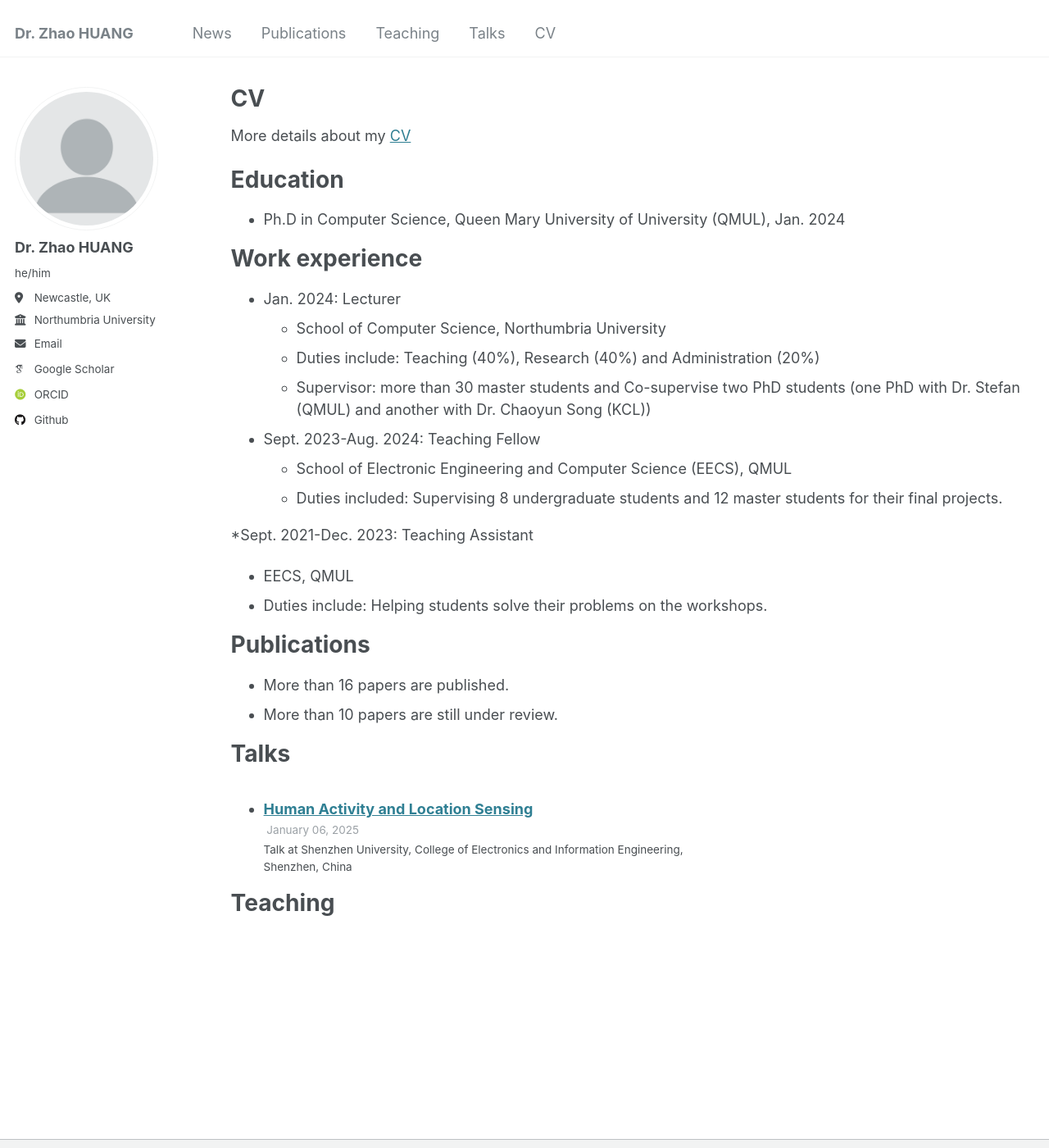
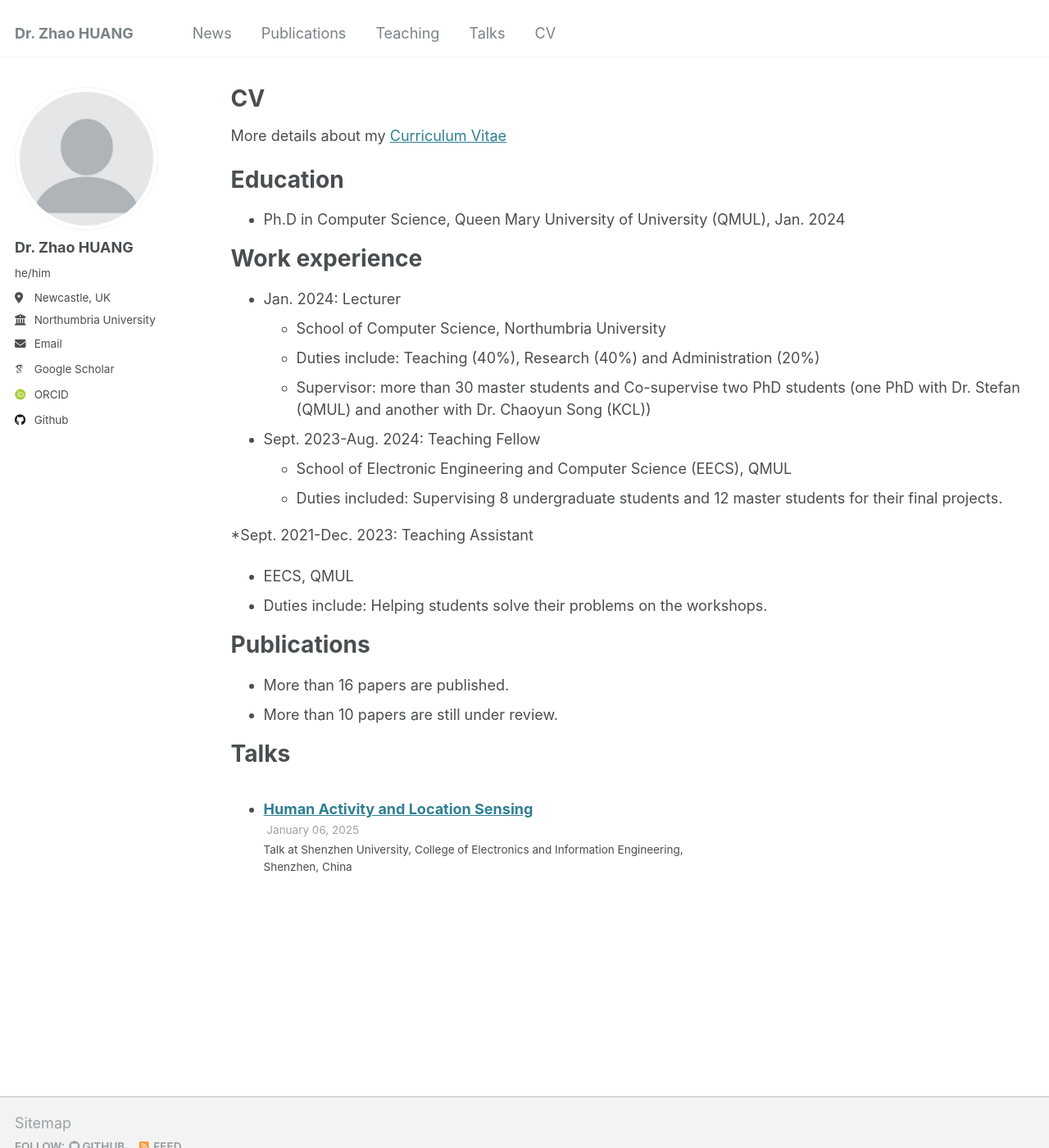
Before and after one commit to ZZ2020zz/ZZ2020zz.github.io, a Jekyll site: the page built from _pages/cv.md, in a window 1280 px wide and 1400 px high. Shown: the whole window at 82% size. Built offline with Jekyll 4.4.1, drawn with Linux system fonts in a browser that asks for light colours; some web fonts are replaced.

Commit message:
Update cv.md

```diff
--- a/_pages/cv.md
+++ b/_pages/cv.md
@@ -9,7 +9,7 @@ redirect_from:
 
 {% include base_path %}
 
-More details about my [CV]([https://zz2020zz.github.io//files//ZHAOCV.pdf)
+More details about my <a href="https://zz2020zz.github.io//files//ZHAOCV.pdf"> Curriculum Vitae </a>
 
 Education
 ======
@@ -40,9 +40,3 @@ Talks
   <ul>{% for post in site.talks reversed %}
     {% include archive-single-talk-cv.html  %}
   {% endfor %}</ul>
-
-Teaching
-======
-  <ul>{% for post in site.teaching reversed %}
-    {% include archive-single-cv.html %}
-  {% endfor %}</ul>
```
